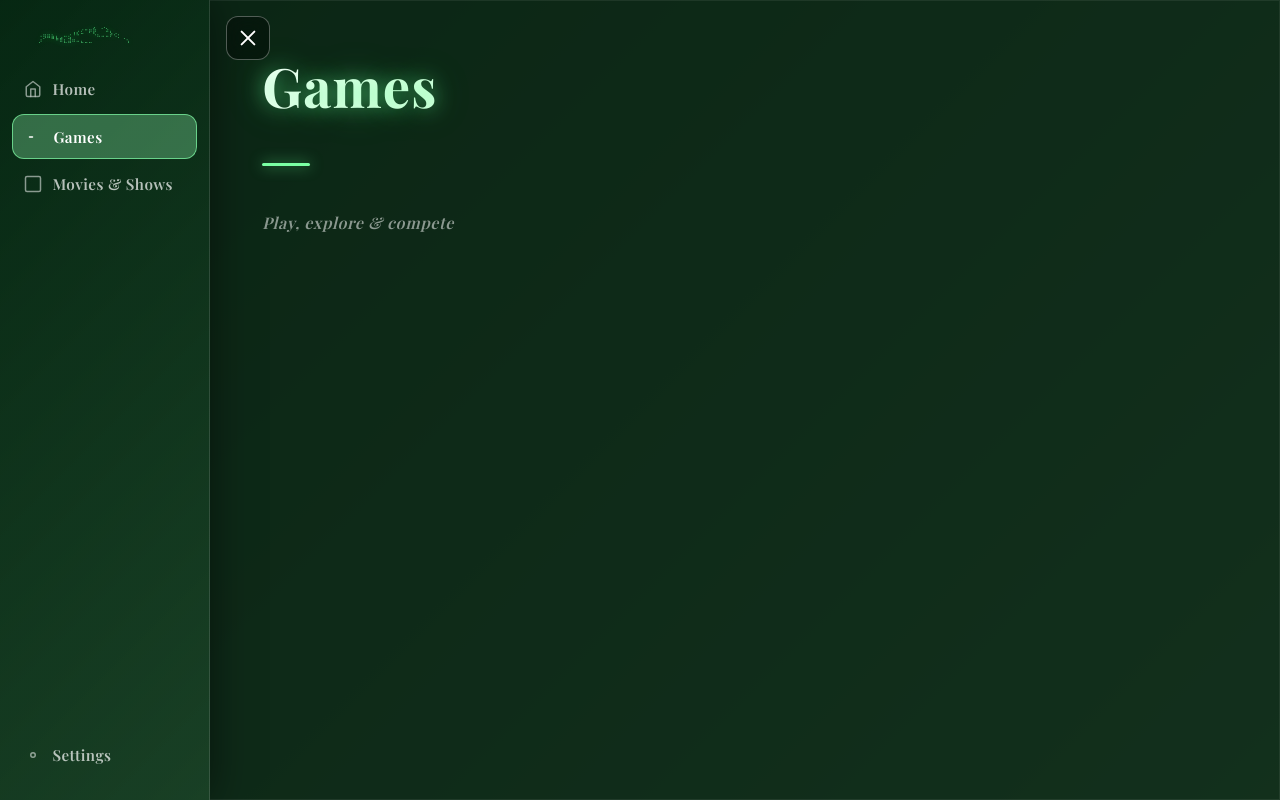
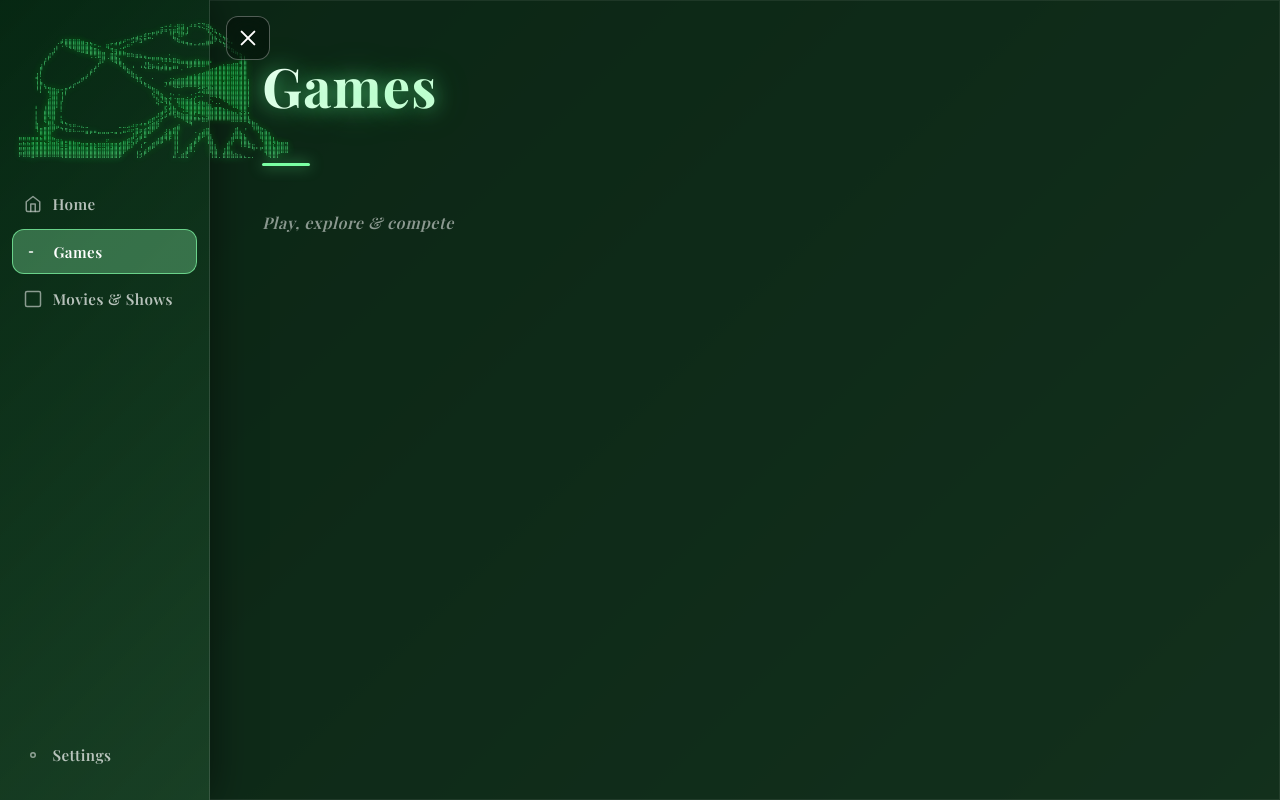
Before and after one commit to DrunkenKermit/Kermit-RTPK-Network, a plain HTML site: page games.html in a window 1280 px wide. Drawn offline with nearby package versions, Linux system fonts and the light colour scheme.

Commit message:
Update games.html

```diff
--- a/games.html
+++ b/games.html
@@ -36,10 +36,33 @@
   </button>
   <div class="sidebar-overlay" id="sidebarOverlay"></div>
   <nav class="sidebar">
-    <pre class="sidebar-kermit-logo" aria-label="Kermit RTPK Network">⠀⠀⠀⠀⠀⠀⠀⠀⠀⠀⠀⠀⠀⠀⠀⠀⠀⠀⡀⠀⢀⠀⠀⠀⠀⠀⠀⠀⠀⠀
- ⠀⠀⠀⠀⠀⠀⠀⠀⠀⠀⠀⠀⢀⡠⠔⠒⡶⡷⠀⠁⠵⡄⠀⠀⠀⠀⠀⠀⠀
- ⠀⠀⠀⠀⠠⢶⣶⣦⡄⢀⠤⢔⠘⠓⠉⠀⠀⠑⠦⠤⠤⠞⠪⡂⠀⠀⠀⠀⠀⠀
- ⠀⠀⠀⠀⡰⠁⠀⠉⠛⠿⣆⣽⠶⠤⣄⣀⣀⠀⠀⠀⠀⠀⠀⠀⠈⢢⠀⠀⠀⠀⠀</pre>
+    <pre class="sidebar-kermit-logo" aria-label="Kermit RTPK Network">⠀⠀⠀⠀⠀⠀⠀⠀⠀⠀⠀⠀⠀⠀⠀⠀⠀⠀⠀⠀⠀⠀⠀⠀⠀⠀⠀⠀⠀⠀⠀⠀⠀⠀⣀⠤⠴⠠⢶⣲⢀⠴⠶⢭⡙⢶⡄⠀⠀⠀⠀⠀⠀⠀⠀⠀⠀⠀⠀⠀⠀⠀⠀⠀⠀
+⠀⠀⠀⠀⠀⠀⠀⠀⠀⠀⠀⠀⠀⠀⠀⠀⠀⠀⠀⠀⠀⠀⠀⠀⠀⠀⠀⠀⠀⠀⠀⠀⣀⣤⡶⠶⢲⣶⣿⣟⢸⠀⠀⠀⠈⢳⡹⣆⠀⠀⠀⠀⠀⠀⠀⠀⠀⠀⠀⠀⠀⠀⠀⠀⠀
+⠀⠀⠀⠀⠀⠀⠀⠀⠀⠀⠀⠀⠀⠀⠀⠀⠀⠀⠀⠀⠀⠀⠀⠀⠀⠀⠀⢀⣠⠤⠾⣋⠋⠃⠁⠀⠘⣇⠸⠟⠋⠀⠀⠀⠀⠀⢳⡌⠳⣄⠀⠀⠀⠀⠀⠀⠀⠀⠀⠀⠀⠀⠀⠀⠀
+⠀⠀⠀⠀⠀⠀⠀⠀⠀⠀⣴⣶⣶⣶⣶⣤⣀⡀⠀⠀⠀⠀⠀⢀⣠⡴⠒⣫⠟⣳⠛⠉⠁⠀⠀⠀⠀⠙⢷⣤⣀⠀⠀⠀⠀⣤⣼⠟⢦⡘⢧⡀⠀⠀⠀⠀⠀⠀⠀⠀⠀⠀⠀⠀⠀
+⠀⠀⠀⠀⠀⠀⠀⠀⠀⡌⠡⠻⣿⣿⣿⣿⣾⣝⠒⠤⠀⣶⠋⠛⠋⣠⠶⠂⠀⠀⠀⠀⠀⠀⠀⠀⠀⠀⠀⠈⠙⠛⠒⠚⠛⠛⠉⠀⠀⠹⣦⠁⠀⠀⠀⠀⠀⠀⠀⠀⠀⠀⠀⠀⠀
+⠀⠀⠀⠀⠀⠀⠀⠀⣸⠃⠀⠀⠈⠙⠿⣿⣿⣿⣿⣦⣀⠈⠻⢶⣬⣅⠀⠀⠀⠀⠀⠀⠀⠀⠀⠀⠀⠀⠀⠀⠀⠀⠀⠀⠀⠀⠀⠀⠀⠀⠈⢷⣄⠀⠀⠀⠀⠀⠀⠀⠀⠀⠀⠀⠀
+⠀⠀⠀⠀⠀⠀⠀⣼⠃⠀⠀⠀⠀⠀⠀⠀⠉⢛⢛⣿⣿⠀⣿⣟⠛⠛⠿⠷⣶⣦⣤⣀⣀⣀⡀⠀⠂⠀⠀⠀⠀⠀⠀⠀⠀⠀⠀⠀⠀⠀⠀⡀⠙⣷⡄⠀⠀⠀⠀⠀⠀⠀⠀⠀⠀
+⠀⠀⠀⠀⠀⠀⡼⠃⠀⠀⠀⠀⠀⠀⠀⠀⠀⠀⠀⢰⡟⠈⠻⣿⣧⠀⠀⠀⠀⠀⢈⡉⠛⠛⠻⠿⠷⣿⣶⣤⣤⣤⣴⣦⣤⣤⡄⠀⠀⠀⠀⠀⠀⣼⣧⠀⠀⠀⠀⠀⠀⠀⠀⠀⠀
+⠀⠀⠀⠀⠀⣰⠃⠀⠀⠀⠀⠀⠀⠀⠀⠀⠀⠀⢠⠏⠀⠀⠀⠈⠻⣧⠀⢠⠀⢠⣜⡷⣦⣬⣠⣦⣀⣤⡌⠉⢹⡿⠿⠿⠿⠛⠀⢀⣤⣦⣶⣾⣿⣹⣿⠀⠀⠀⠀⠀⠀⠀⠀⠀⠀
+⠀⠀⠀⠀⠀⡟⠀⠀⠀⠀⠀⠀⠀⠀⠀⠀⠀⣴⠏⠀⠀⠀⠀⠀⠀⠙⣷⡄⠀⠀⠈⠉⠁⠙⠋⠛⠛⠉⠁⠂⠀⠀⠀⠀⢀⣤⣾⣿⣿⣿⣿⣿⣿⣿⣿⠀⠀⠀⠀⠀⠀⠀⠀⠀⠀
+⠀⠀⠀⠀⣸⠇⠀⠀⠀⠀⠀⠀⠀⠀⠀⢀⡴⠃⠀⠀⠀⠀⠀⠀⠀⠀⠈⢿⣆⣀⠀⠀⠀⠀⠀⠀⠀⠀⠀⠀⢠⣤⣦⣾⣿⣿⣿⣿⣿⣿⣿⢿⣿⣻⣿⠀⠀⠀⠀⠀⠀⠀⠀⠀⠀
+⠀⠀⠀⠀⢹⣆⠀⠀⠀⠀⠀⠀⠀⠀⣠⠟⠁⠀⠀⠀⠀⠀⠀⠀⠀⠀⠀⠀⠹⢧⡀⠀⠁⠀⠀⣀⣨⣵⣾⣿⣿⣿⣿⣿⣿⣿⣿⣿⣿⣻⣿⣿⣿⣿⣿⡆⠀⠀⠀⠀⠀⠀⠀⠀⠀
+⠀⠀⠀⠀⢸⡟⢦⣀⠀⠀⠀⠀⣠⡞⠁⠀⠀⠀⠀⠀⠀⠀⠀⠀⠀⠀⠀⠀⠀⠈⠻⣦⡀⠀⠀⠜⠛⢿⣟⡿⠿⠿⠿⢟⣿⢿⣟⣿⣿⣿⣿⣿⣿⣿⣿⡇⠀⠀⠀⠀⠀⠀⠀⠀⠀
+⠀⠀⠀⠀⠘⡇⠈⣽⣿⣶⢒⡟⠁⠀⠀⠀⠀⠀⠀⠀⠀⠀⠀⠀⠀⠀⠀⠀⠀⠀⠀⠈⢻⣦⠀⠀⠀⠀⠀⠀⠀⠀⠀⣩⣵⣾⣿⣿⣿⣿⣿⣿⣿⣿⣿⡇⠀⠀⠀⠀⠀⠀⠀⠀⠀
+⠀⠀⠀⠀⠀⠀⠀⠸⣿⡇⢸⠃⠀⠀⠀⠀⠀⠀⠀⠀⠀⠀⠀⠀⠀⠀⠀⠀⠀⠀⠀⠀⢳⡙⣷⡀⢘⠂⠐⠀⢀⠐⢨⠤⠌⠉⠿⢿⣿⣿⣿⣿⣿⣿⣿⡇⠀⠀⠀⠀⠀⠀⠀⠀⠀
+⠀⠀⠀⠀⠀⠀⠀⣾⣿⡇⡼⠀⠀⠀⠀⠀⠀⠀⠀⠀⠀⠀⠀⠀⠀⠀⠀⠀⠀⠀⠀⠀⠀⡳⣜⢿⡝⠈⣿⣿⣶⣾⡇⣠⣄⡀⠢⠀⠈⠻⣿⣿⣿⣿⣿⡇⠀⠀⠀⠀⠀⠀⠀⠀⠀
+⠀⠀⠀⠀⡄⠀⢠⣿⣿⡇⡇⠀⠀⠀⠀⠀⠀⠀⠀⠀⠀⠀⠀⠀⠀⠀⠀⠀⠀⠀⠀⠀⠀⠙⠀⡬⢻⡄⠸⣿⣿⣿⣿⣾⣟⣷⡆⣈⣁⠀⠘⢻⣿⣿⣿⠇⠀⠀⠀⠀⠀⠀⠀⠀⠀
+⠀⠀⠀⠀⡅⠀⣼⣿⣿⠀⠇⠀⠀⠀⠀⠀⠀⠀⠀⠀⠀⠀⠀⠀⠀⠀⠀⠀⠀⠀⠀⠀⠀⠀⣠⡷⢻⣿⣄⠨⠿⣿⣿⣿⣿⣿⣿⣿⣿⣷⣦⣄⡈⡻⢿⡀⠀⠀⠀⠀⠀⠀⠀⠀⠀
+⠀⠀⠀⠀⡇⠀⣿⢿⣿⠀⡄⠀⠀⠀⠀⠀⠀⠀⠀⠀⠀⠀⠀⠀⠀⠀⠀⠀⠀⠀⠀⠀⢀⡼⢟⡴⠛⢳⢿⣷⣶⣿⣃⡉⡛⢿⣿⣿⣿⣿⣿⣿⣷⣟⣿⡅⠀⠀⠀⠀⠀⠀⠀⠀⠀
+⠀⠀⠀⠀⡇⠀⢿⣬⡟⠀⣦⡀⠀⠀⠀⠀⠀⠀⠀⠀⠀⠀⠀⠀⠀⠀⠀⠀⠀⠀⠀⣴⢟⡴⠏⠀⠀⠀⠀⠙⢿⣟⠛⠛⠿⠟⠛⠛⠛⠛⠛⠿⠿⠿⠿⣷⣄⠀⠀⠀⠀⠀⠀⠀⠀
+⠀⠀⠀⠀⣿⠀⣀⣻⣷⣤⡈⠙⠲⠶⠤⣄⣀⠀⠀⠀⠀⠀⠀⠀⣀⣀⣠⠴⠖⠚⠛⣱⣿⡿⠀⠀⠀⢀⣴⠀⠀⠙⠀⠀⠀⠀⠀⠀⠀⠀⠀⠀⢀⠀⠀⠈⢿⣧⡀⠀⠀⠀⠀⠀⠀
+⠀⠀⠀⠀⠹⣿⣿⣿⠟⠁⠙⠻⠶⠦⠤⠤⣤⣤⣤⣀⣀⣀⣀⣀⢀⣤⠴⠖⣿⡶⣾⣽⠟⠁⠀⡰⣦⣿⡟⠀⠀⠀⢀⠀⣰⣿⠀⠀⠀⠀⠀⠀⣿⡄⠘⠀⠘⢻⣟⣦⡀⠀⠀⠀⠀
+⣀⣀⣀⣀⣀⡛⣿⣿⡀⠀⠀⠀⠀⠀⠀⠀⠉⠁⠀⠉⠉⠉⠀⠉⠈⠀⠀⣸⠏⣴⣿⠉⠀⠀⣠⣾⡿⢹⡇⠀⠀⠀⠀⣼⡿⢻⡆⠀⠀⠀⠀⣸⣿⣿⣆⠀⠀⠀⣿⣿⣧⡀⠀⠀⠀
+⠛⡛⡛⣛⣛⣛⡛⢿⣛⡶⣦⣤⣤⣄⣀⠀⠀⠀⠀⠀⠀⠖⠀⠀⢀⣤⣾⣏⡾⠋⣀⠀⢀⣼⣿⠙⠋⢸⡇⠀⠀⠀⣼⠟⠀⢸⣷⠀⠀⠀⢠⡿⠉⢹⣿⡄⠀⠀⠹⣿⣿⣧⣄⣀⣀
+⣛⣛⣛⣻⣿⣿⣿⣿⣿⣿⠿⠶⣿⣿⣏⣿⣛⣿⡷⠿⠿⣿⢿⣿⣻⣿⣷⡞⠁⢰⠁⣠⣿⠋⠁⠀⠀⢸⡇⠀⢀⣾⠏⠀⠀⠈⣿⡆⠀⠀⣿⠃⠀⠸⠿⣿⣖⡀⣀⣿⣿⣎⣿⣿⣽
+⣛⣻⣿⣿⣿⣿⣿⣿⣿⣿⣿⣿⣿⣿⣿⣿⣿⣿⣿⣿⣿⣿⣿⣿⣿⡿⠋⠀⢠⠄⣴⠟⠁⠀⠀⠀⠀⢸⡇⠀⣼⠿⠄⠀⠀⠀⣿⣷⠀⢸⣿⡄⠀⠀⠀⠀⠙⠁⠋⣿⣿⣿⣿⣿⣿
+⠟⠿⠿⣿⠿⠿⠿⠿⠿⠿⢿⣿⣿⣿⣿⣿⣿⣿⣿⣿⣿⣿⣿⣿⡿⠁⠀⠀⢸⡺⠋⠀⠀⠀⠀⠀⠀⣼⢀⣾⣏⠀⠀⠀⠀⠀⢸⣿⡀⣿⣿⣷⣷⣦⣄⣀⡀⠀⠀⠘⢿⣿⡏⠀⠀</pre>
     <a class="sidebar-tab" href="/index.html">
       <svg width="18" height="18" viewBox="0 0 24 24" fill="none" stroke="currentColor" stroke-width="2" stroke-linecap="round" stroke-linejoin="round"><path d="M3 9l9-7 9 7v11a2 2 0 0 1-2 2H5a2 2 0 0 1-2-2V9z"/><polyline points="9 22 9 12 15 12 15 22"/></svg>
       Home
```
